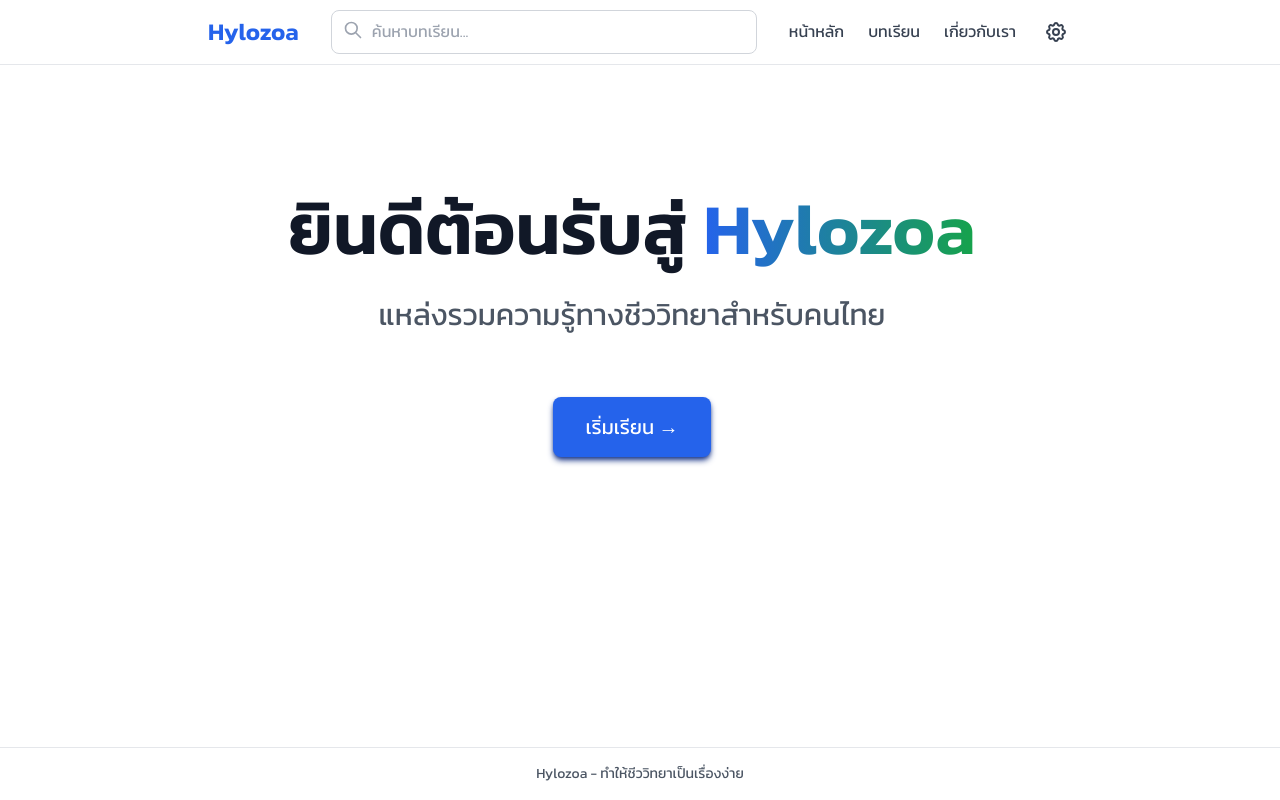
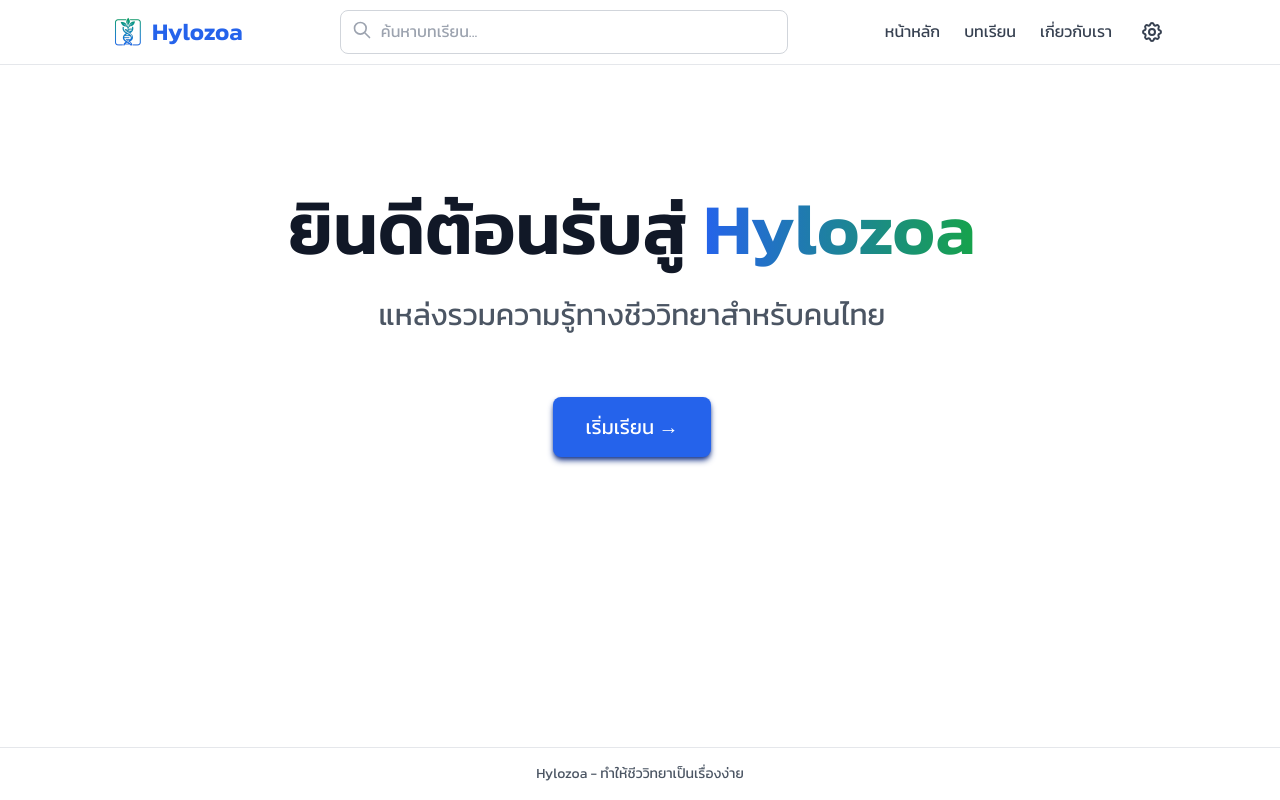
Before and after one commit to Thimphu123/hylozoa, a Next.js app: page / in a window 1280 px wide. Built offline with nearby package versions, Linux system fonts and the light colour scheme.

Commit message:
add logo and fix padding at the navigation bar

```diff
--- a/app/components/Navigation/NavigationClient.tsx
+++ b/app/components/Navigation/NavigationClient.tsx
@@ -27,15 +27,22 @@ export default function NavigationClient({ chapters }: NavigationClientProps) {
     <nav className="bg-white dark:bg-gray-950 border-b border-gray-200 dark:border-gray-800 sticky top-0 z-50">
       <div className="container mx-auto px-4">
         <div className="flex items-center justify-between h-16">
-          <Link href="/" className="text-2xl font-bold text-blue-600 dark:text-blue-400 lg:ml-48">
-            Hylozoa
+          <Link href="/" className="text-2xl font-bold text-blue-600 dark:text-blue-400 lg:ml-24">
+            <div className="flex items-center">
+              <img
+                src="/assets/logo-square-transparent.png"
+                alt="Hylozoa logo"
+                className="h-8 w-8 mr-2 object-contain"
+              />
+              Hylozoa
+            </div>
           </Link>
 
           {/* Desktop Navigation */}
           <div className="hidden md:flex items-center space-x-6 flex-1 justify-center max-w-md mx-8">
             <SearchBarClient chapters={chapters} />
           </div>
-          <div className="hidden md:flex items-center space-x-6 lg:mr-48">
+          <div className="hidden md:flex items-center space-x-6 lg:mr-24">
             <Link
               href="/"
               className="text-gray-700 dark:text-gray-300 hover:text-blue-600 dark:hover:text-blue-400 transition-colors"
```
